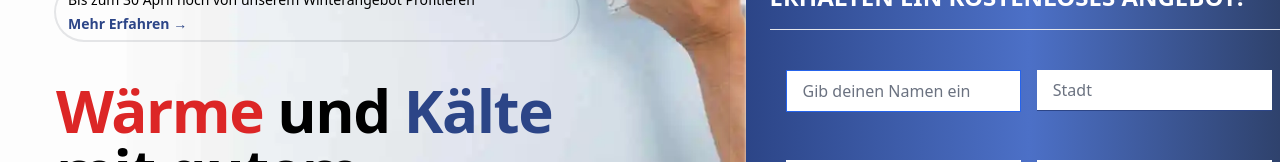
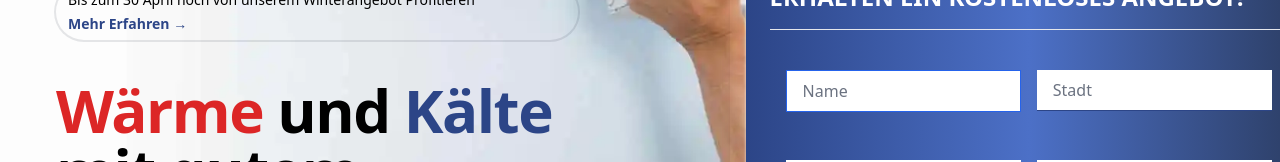
Before and after one commit to maazmasood/react, a Next.js app: page / in a window 1280 px wide. Shown: the part 300-462 px from the top of the page. Built offline with nearby package versions, Linux system fonts and the light colour scheme.

Commit message:
Update form_mainpage.js

```diff
--- a/pages/components/form_mainpage.js
+++ b/pages/components/form_mainpage.js
@@ -69,7 +69,7 @@ export default function Kontakt() {
             <div className="relative">
               <input
                 type="text"
-                placeholder="Gib deinen Namen ein"
+                placeholder="Name"
                 required
                 name="full-name"
                 className="px-4 py-2 w-full border-b border-blue-600 focus:outline-none focus:border-blue-800"
```
